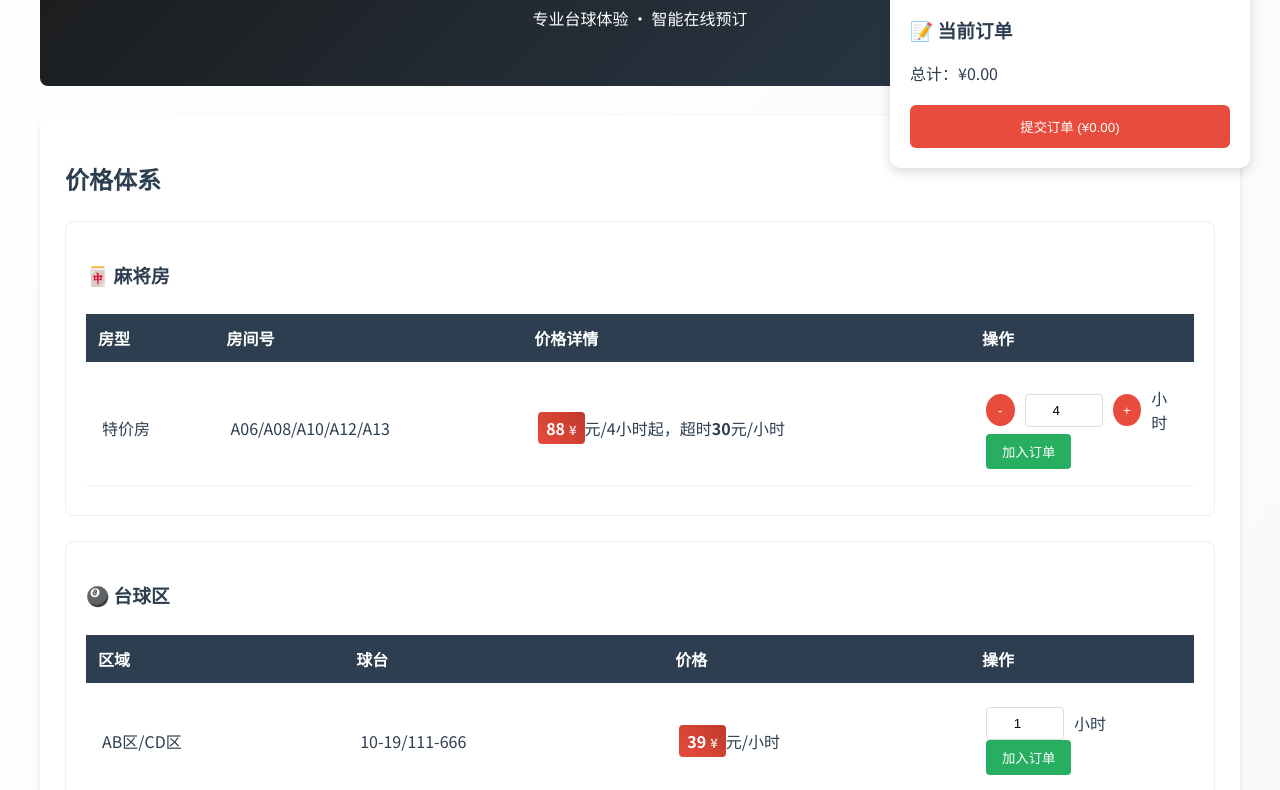
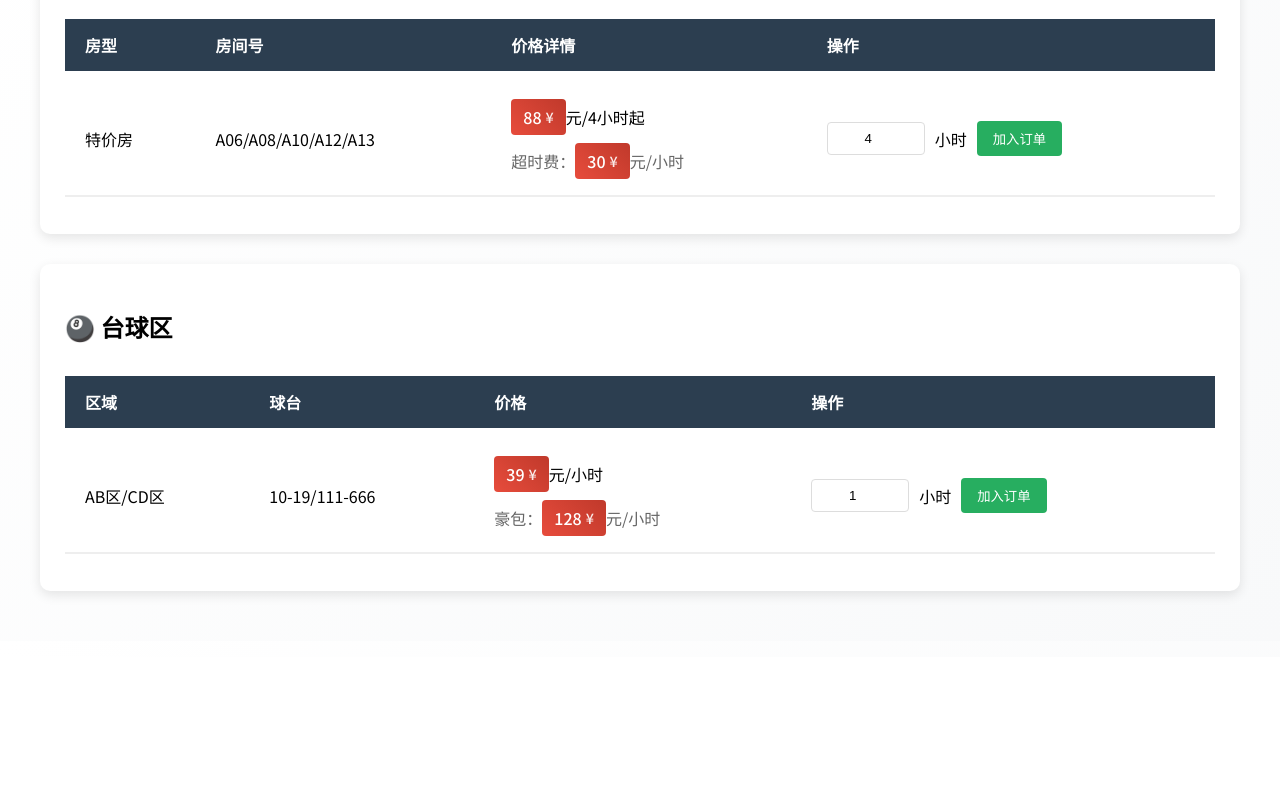
Before and after one commit to yj3265375741/yj3265375741.github.io, a plain HTML site: page index.html in a window 1280 px wide. Shown: the part 143-933 px from the top of the page. After the commit the page ends 800 px from the top, so only its background shows below. Drawn offline with Linux system fonts and the light colour scheme.

Commit message:
Update index.html

```diff
--- a/index.html
+++ b/index.html
@@ -3,7 +3,7 @@
 <head>
 <meta charset="UTF-8">
 <meta name="viewport" content="width=device-width, initial-scale=1.0">
-<title>星爵台球俱乐部 | 在线预订</title>
+<title>星爵台球俱乐部 | 价格体系</title>
 <link href="https://fonts.googleapis.com/css2?family=Noto+Sans+SC:wght@300;400;500;700&display=swap" rel="stylesheet">
 <style>
 :root {
@@ -11,248 +11,160 @@
   --secondary: #e74c3c;
   --accent: #27ae60;
   --light-bg: #f8f9fa;
-  --text-dark: #2c3e50;
-  --text-light: #666;
 }
 
 body {
-  font-family: 'Noto Sans SC', system-ui, sans-serif;
-  background: linear-gradient(135deg, #ffffff 0%, var(--light-bg) 100%);
-  color: var(--text-dark);
+  font-family: 'Noto Sans SC', sans-serif;
+  background: linear-gradient(135deg, #fff 0%, var(--light-bg) 100%);
   max-width: 1200px;
   margin: 0 auto;
   padding: 20px;
 }
 
-header {
-  text-align: center;
-  padding: 40px 0;
-  background: linear-gradient(135deg, #1a1a1a 0%, var(--primary) 100%);
-  color: white;
-  margin-bottom: 30px;
-  border-radius: 8px;
+.price-section {
+  margin: 30px 0;
+  background: white;
+  border-radius: 10px;
+  box-shadow: 0 4px 12px rgba(0,0,0,0.1);
+  padding: 25px;
 }
 
-.section {
-  margin: 30px 0;
-  padding: 25px;
-  background: white;
-  border-radius: 10px;
-  box-shadow: 0 3px 6px rgba(0,0,0,0.1);
+.room-table {
+  width: 100%;
+  border-collapse: separate;
+  border-spacing: 0 12px;
+  margin-top: 20px;
 }
 
-.compact-table {
-  width: 100%;
-  border-collapse: separate;
-  border-spacing: 0 8px;
-}
-.compact-table th {
+.room-table th {
   background: var(--primary);
   color: white;
-  padding: 12px;
+  padding: 14px 20px;
   text-align: left;
 }
-.compact-table td {
-  padding: 16px;
-  background: white;
-  border-bottom: 2px solid var(--light-bg);
+
+.room-table td {
+  padding: 16px 20px;
+  background: #fff;
+  border-bottom: 2px solid #eee;
   transition: all 0.3s ease;
 }
-.compact-table tr:hover td {
-  background: #f5f6fa;
-  transform: translateX(4px);
+
+.price-tag {
+  display: inline-flex;
+  align-items: center;
+  background: linear-gradient(45deg, var(--secondary), #c0392b);
+  color: white;
+  padding: 6px 12px;
+  border-radius: 4px;
+  font-weight: 500;
 }
 
-.price-subsection {
-  margin: 25px 0;
-  padding: 20px;
-  background: #fff;
-  border: 1px solid #eee;
-  border-radius: 8px;
-  position: relative;
-}
-.price-subsection:after {
-  content: "";
-  position: absolute;
-  bottom: -8px;
-  left: 2%;
-  width: 96%;
-  height: 10px;
-  background: radial-gradient(ellipse at center, rgba(0,0,0,0.1) 0%, rgba(0,0,0,0) 80%);
-  z-index: -1;
+.price-tag::after {
+  content: "¥";
+  margin-left: 4px;
+  font-size: 0.9em;
+  opacity: 0.9;
 }
 
-.quantity-controls {
-  display: flex;
-  align-items: center;
-  gap: 10px;
+.operate-column {
+  min-width: 220px;
 }
-.quantity-btn {
-  width: 32px;
-  height: 32px;
-  border-radius: 50%;
-  background: var(--secondary);
+
+.time-input {
+  width: 80px;
+  padding: 8px;
+  border: 1px solid #ddd;
+  border-radius: 4px;
+  text-align: center;
+}
+
+.add-btn {
+  background: var(--accent);
   color: white;
   border: none;
-  cursor: pointer;
-  transition: background 0.3s;
-}
-.quantity-btn:hover {
-  background: #c0392b;
-}
-.quantity-input {
-  width: 60px;
-  padding: 8px;
-  text-align: center;
-  border: 1px solid #ddd;
-  border-radius: 4px;
-}
-
-.add-to-order {
-  background: var(--accent);
   padding: 8px 16px;
   border-radius: 4px;
-  color: white;
-  border: none;
   cursor: pointer;
-  transition: all 0.3s ease;
-  position: relative;
-  overflow: hidden;
-}
-.add-to-order:after {
-  content: "";
-  position: absolute;
-  top: 50%;
-  left: 50%;
-  width: 0;
-  height: 0;
-  background: rgba(255,255,255,0.2);
-  border-radius: 50%;
-  transform: translate(-50%, -50%);
-  transition: width 0.3s ease, height 0.3s ease;
-}
-.add-to-order:hover:after {
-  width: 200px;
-  height: 200px;
-}
-
-#order-summary {
-  position: fixed;
-  top: 120px;
-  right: 30px;
-  width: 320px;
-  background: white;
-  padding: 20px;
-  border-radius: 10px;
-  box-shadow: 0 4px 12px rgba(0,0,0,0.15);
-  transition: transform 0.3s ease;
-}
-#order-summary:hover {
-  transform: translateY(-5px);
-}
-.order-item {
-  display: flex;
-  justify-content: space-between;
-  padding: 10px 0;
-  border-bottom: 1px solid #eee;
-  transition: all 0.2s ease;
-}
-.order-item:hover {
-  background: #f8f9fa;
-  padding-left: 8px;
 }
 
 @media (max-width: 768px) {
-  #order-summary {
-    position: static;
-    width: 100%;
-    margin-top: 30px;
-  }
-  .compact-table td:nth-child(2),
-  .compact-table th:nth-child(2) {
+  .room-table td:nth-child(2),
+  .room-table th:nth-child(2) {
     display: none;
   }
-}
-
-.price {
-  position: relative;
-  display: inline-block;
-  padding: 4px 8px;
-  background: linear-gradient(45deg, var(--secondary), #c0392b);
-  color: white;
-  border-radius: 4px;
-}
-.price:after {
-  content: "¥";
-  margin-left: 4px;
-  font-size: 0.8em;
-  opacity: 0.8;
 }
 </style>
 </head>
 <body>
-<header>
-  <h1>星爵台球俱乐部</h1>
-  <p>专业台球体验 · 智能在线预订</p>
-</header>
 
-<div class="section">
-  <h2>价格体系</h2>
-  <div class="price-subsection">
-    <h3>🀄 麻将房</h3>
-    <table class="compact-table">
-      <tr><th>房型</th><th>房间号</th><th>价格详情</th><th style="width:200px">操作</th></tr>
-      <tr data-type="mahjong" data-category="特价房" data-base-price="88" data-base-hours="4" data-extra-rate="30">
+<!-- 麻将房价格 -->
+<div class="price-section">
+  <h2>🀄 麻将房</h2>
+  <table class="room-table">
+    <thead>
+      <tr>
+        <th>房型</th>
+        <th>房间号</th>
+        <th>价格详情</th>
+        <th class="operate-column">操作</th>
+      </tr>
+    </thead>
+    <tbody>
+      <tr>
         <td>特价房</td>
         <td>A06/A08/A10/A12/A13</td>
-        <td><strong class="price">88</strong>元/4小时起，超时<strong>30</strong>元/小时</td>
         <td>
-          <div class="quantity-controls">
-            <button class="quantity-btn minus">-</button>
-            <input type="number" class="quantity-input" value="4" min="4" step="1">
-            <button class="quantity-btn plus">+</button>
+          <span class="price-tag">88</span>元/4小时起
+          <div style="margin-top:8px; color:#666;">
+            超时费：<span class="price-tag">30</span>元/小时
+          </div>
+        </td>
+        <td>
+          <div style="display: flex; gap: 10px; align-items: center;">
+            <input type="number" class="time-input" value="4" min="4" step="1">
             <span>小时</span>
+            <button class="add-btn">加入订单</button>
           </div>
-          <button class="add-to-order">加入订单</button>
         </td>
       </tr>
-    </table>
-  </div>
+    </tbody>
+  </table>
+</div>
 
-  <div class="price-subsection">
-    <h3>🎱 台球区</h3>
-    <table class="compact-table">
-      <tr><th>区域</th><th>球台</th><th>价格</th><th style="width:200px">操作</th></tr>
-      <tr data-type="pool" data-category="AB区" data-price="39">
+<!-- 台球区价格 -->
+<div class="price-section">
+  <h2>🎱 台球区</h2>
+  <table class="room-table">
+    <thead>
+      <tr>
+        <th>区域</th>
+        <th>球台</th>
+        <th>价格</th>
+        <th class="operate-column">操作</th>
+      </tr>
+    </thead>
+    <tbody>
+      <tr>
         <td>AB区/CD区</td>
         <td>10-19/111-666</td>
-        <td><strong class="price">39</strong>元/小时</td>
         <td>
-          <div class="quantity-controls">
-            <input type="number" class="quantity-input" value="1" min="0.5" step="0.5">
+          <span class="price-tag">39</span>元/小时
+          <div style="margin-top:8px; color:#666;">
+            豪包：<span class="price-tag">128</span>元/小时
+          </div>
+        </td>
+        <td>
+          <div style="display: flex; gap: 10px; align-items: center;">
+            <input type="number" class="time-input" value="1" min="0.5" step="0.5">
             <span>小时</span>
+            <button class="add-btn">加入订单</button>
           </div>
-          <button class="add-to-order">加入订单</button>
         </td>
       </tr>
-    </table>
-  </div>
+    </tbody>
+  </table>
 </div>
 
-<div id="order-summary">
-  <h3>📝 当前订单</h3>
-  <div id="order-items"></div>
-  <div id="total-price">总计：¥0.00</div>
-  <button onclick="submitOrder()" style="margin-top:20px; width:100%; padding:12px; background:#e74c3c; color:white; border:none; border-radius:6px; cursor:pointer;">
-    提交订单 (¥<span id="total-display">0.00</span>)
-  </button>
-</div>
-
-<script>
-// 原有JavaScript代码保持不变
-const orderManager = (() => {
-  // ...保持原有JS代码不变...
-})();
-</script>
 </body>
 </html>
```
